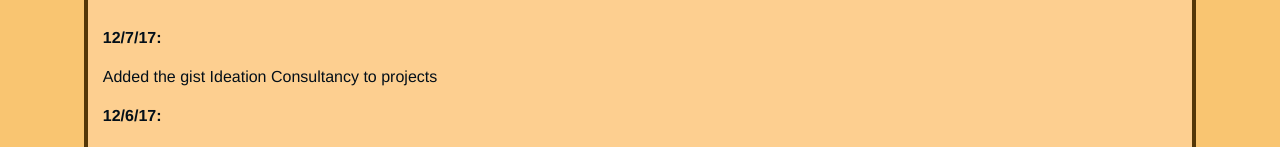
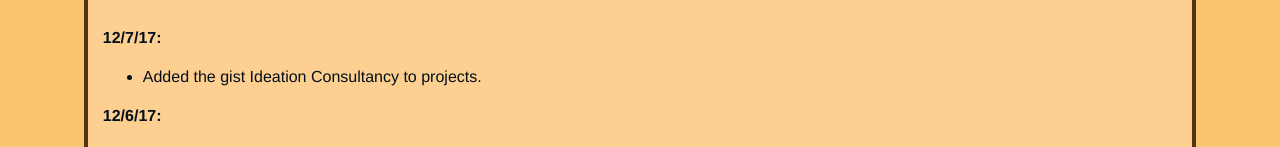
Before and after one commit to SeaHay/seahay.github.io, a plain HTML site: page news.html in a window 1280 px wide. Shown: the part 227-374 px from the top of the page. Drawn offline with Linux system fonts and the light colour scheme.

Commit message:
Update news.html

```diff
--- a/news.html
+++ b/news.html
@@ -40,9 +40,9 @@
 <div id='wrapper'>
 
 	<h4>12/7/17: </h4>
-	<p>
-	Added the gist Ideation Consultancy to projects
-	</p>
+	<p><ul>
+	<li>Added the gist Ideation Consultancy to projects. </li>
+	</ul></p>
 
 <h4>12/6/17: </h4>
 <p>
```
